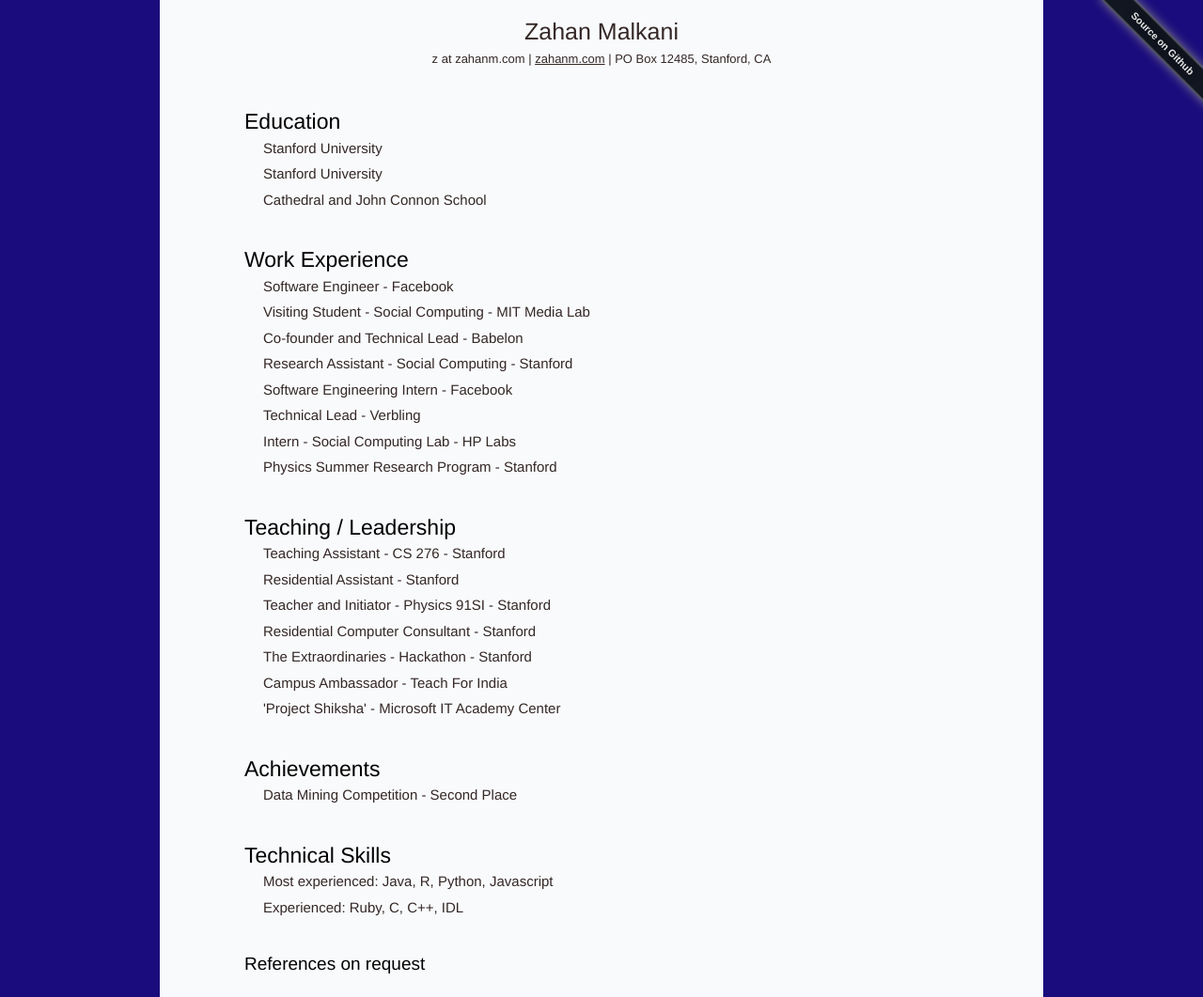
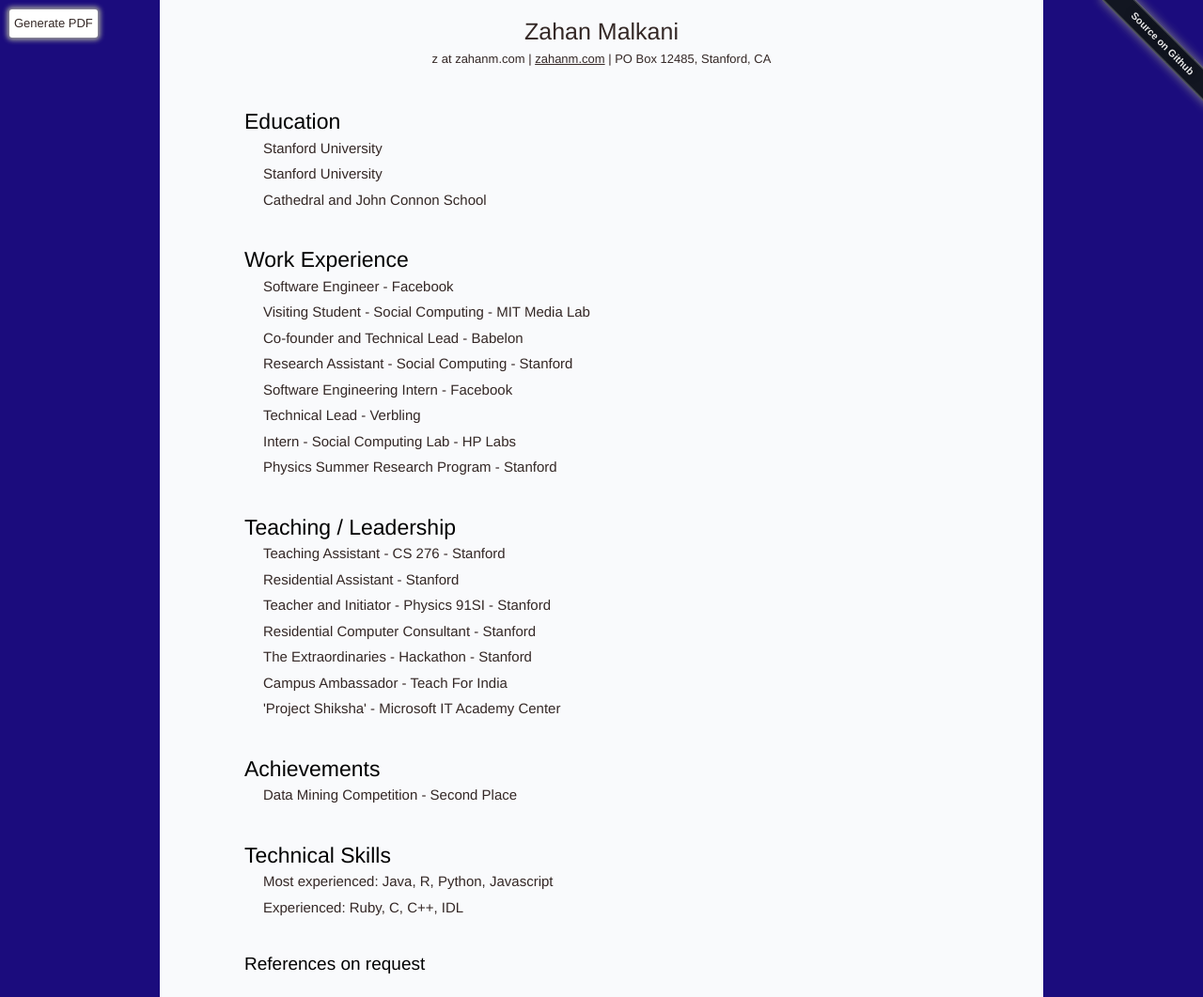
Before and after one commit to zahanm/zahanm.github.io, a website: page static/resume.html in a window 1280 px wide. Shown: the top 1061 px of the page at 94% size. Drawn offline with nearby package versions, Linux system fonts and the light colour scheme.

Commit message:
generate pdf button

```diff
--- a/static/resume.html
+++ b/static/resume.html
@@ -362,6 +362,7 @@
       </div>
     </div>
   </div>
+  <a href="/resume.pdf" class="pdf-button">Generate PDF</a>
   <a href="https://github.com/zahanm/zahanm.com" class="github-ribbon">Source on Github</a>
 
   <!-- scripts -->
--- a/static/styles/resume.css
+++ b/static/styles/resume.css
@@ -97,3 +97,15 @@
 a.github-ribbon:hover {
   color: rgba(255, 255, 255, 0.90);
 }
+
+a.pdf-button {
+  position: absolute;
+  top: 10px;
+  left: 10px;
+  display: block;
+  padding: 5px;
+  background: white;
+  border-radius: 3px;
+  box-shadow: 0 0px 5px 3px #999;
+  text-decoration: none;
+}
```
